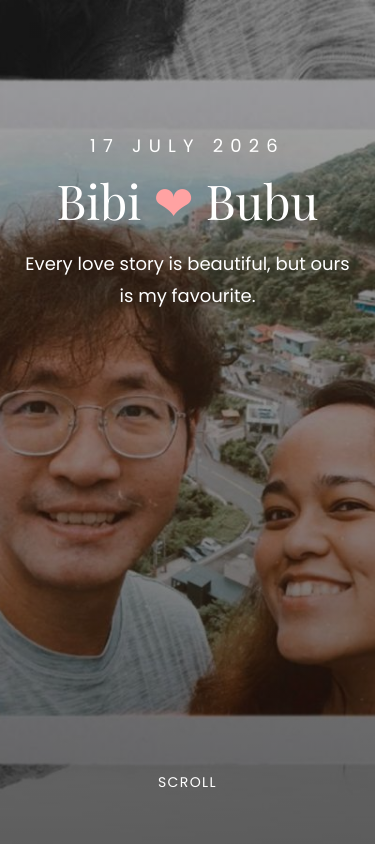
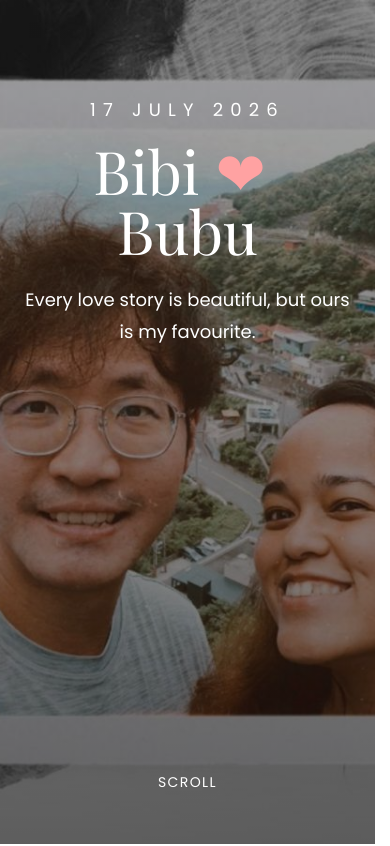
Before and after one commit to firstzbox/marrymewillyou, a Next.js app: page / in a window 390 px wide. Shown: the top 846 px of the page. Built offline with nearby package versions, Linux system fonts and the light colour scheme; a web font is replaced by a local one.

Commit message:
Update proposal website

```diff
--- a/components/Hero.tsx
+++ b/components/Hero.tsx
@@ -1,5 +1,5 @@
 import Image from "next/image";
-import CoupleTitle from "@/components/CoupleTitle";
+
 
 export default function Hero() {
   return (
@@ -17,19 +17,17 @@ export default function Hero() {
       <div className="absolute inset-0 bg-gradient-to-b from-black/35 via-black/45 to-black/60" />
 
       {/* Content */}
-      <div className="relative z-10 flex h-screen flex-col items-center justify-center px-6 pb-100 text-center text-white">
+      <div className="relative z-10 flex h-full flex-col items-center justify-center px-6 pb-100 text-center text-white">
 
         <p className="mb-4 text-lg uppercase tracking-[0.4em]">
           17 July 2026
         </p>
 
-        <h1 className="mb-6 whitespace-nowrap text-5xl font-light sm:text-6xl md:text-7xl">
-            Bibi
-            <span className="mx-3 text-red-300 sm:mx-4">
-                ❤
-            </span>
-            Bubu
-            </h1>
+        <h1 className="mb-6 text-6xl font-light md:text-7xl">
+          Bibi
+          <span className="mx-4 text-red-300">❤</span>
+          Bubu
+        </h1>
 
         <p className="max-w-xl text-lg leading-8 md:text-xl">
           Every love story is beautiful,
```
